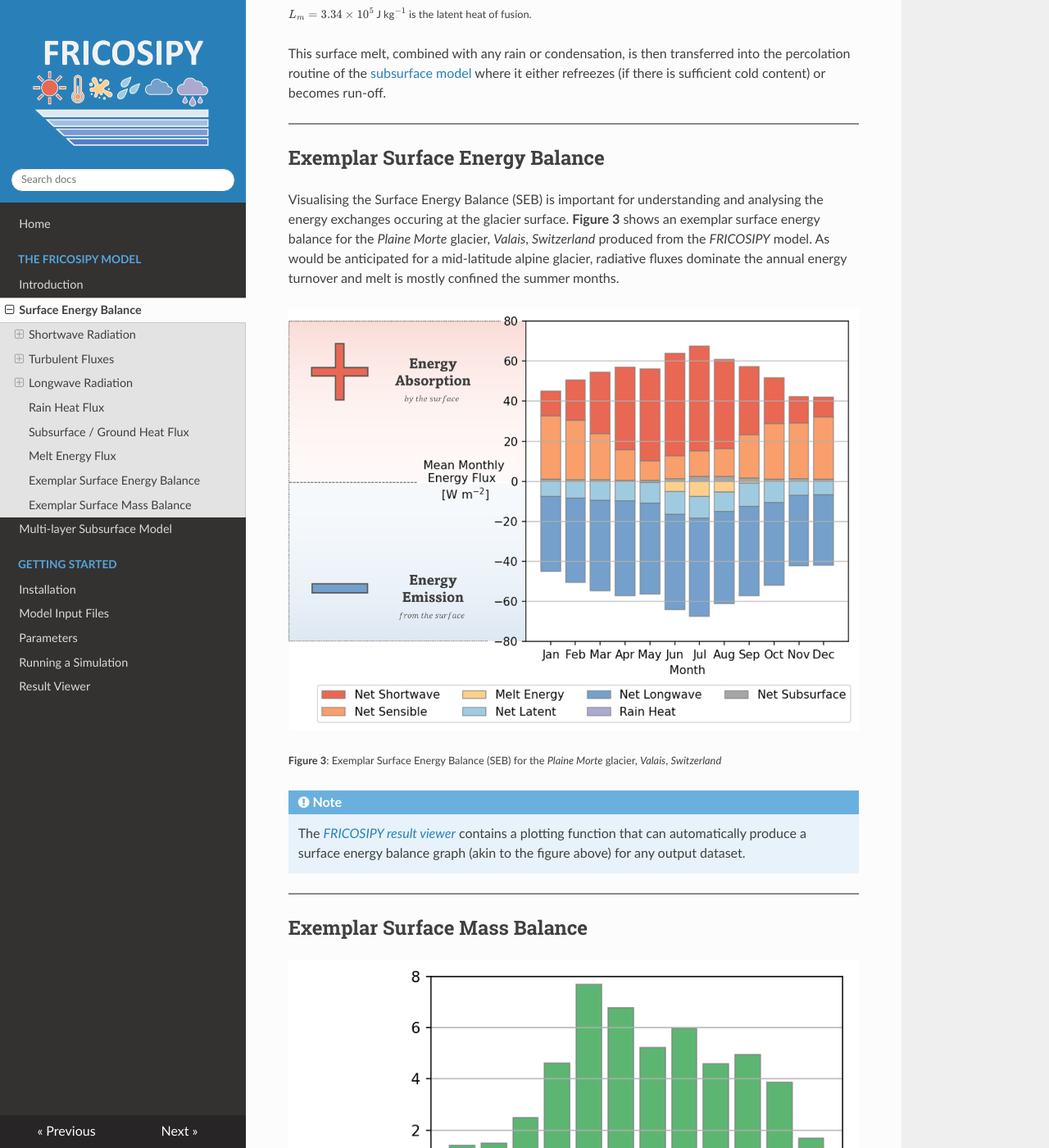
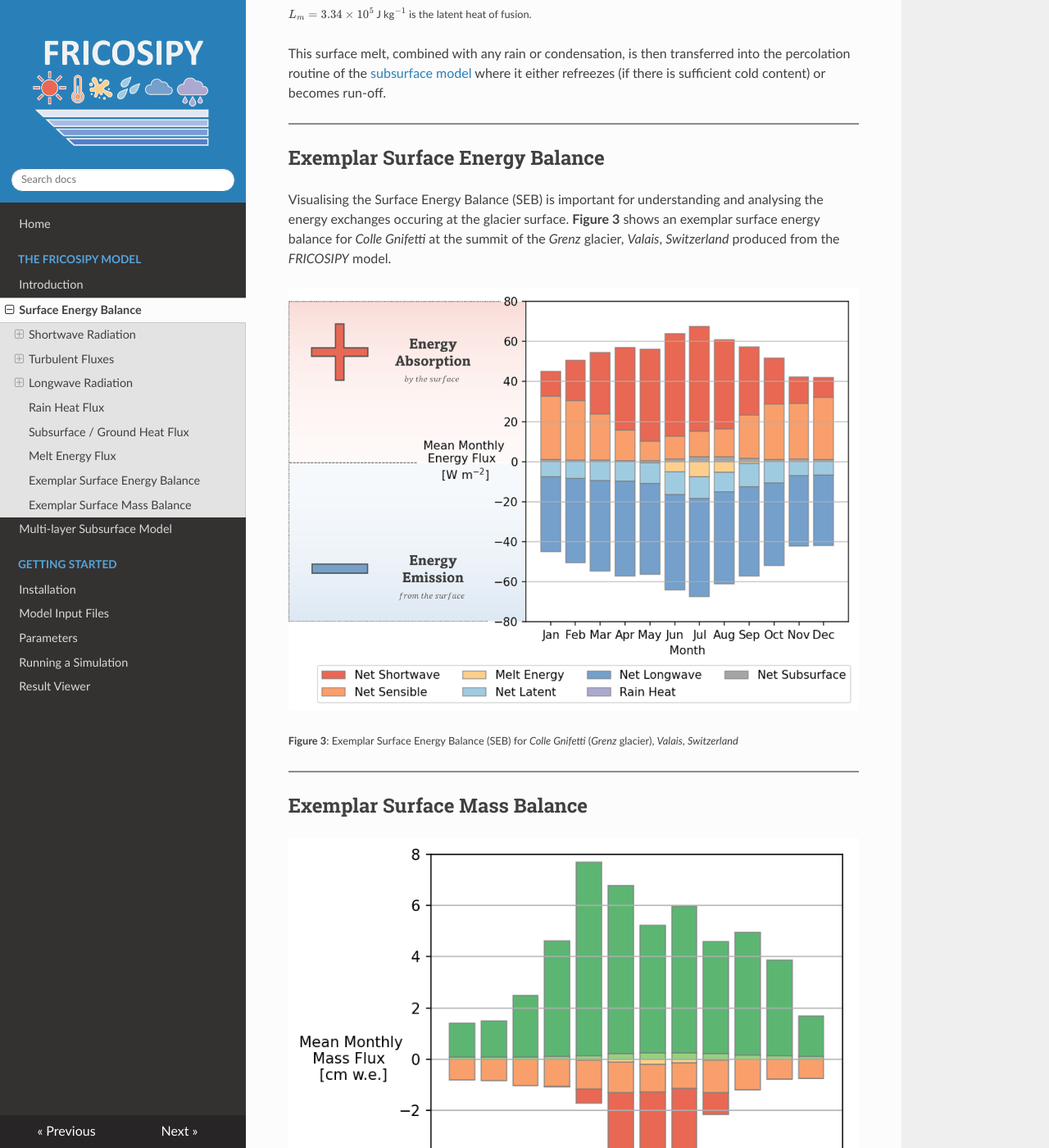
Before and after one commit to MarcusGastaldello/FRICOSIPY, an MkDocs documentation site: the page built from docs/surface_energy_balance.md, in a window 1280 px wide and 1400 px high, scrolled down 6886 px. Shown: the whole window at 82% size. Built offline with MkDocs 1.6.1, drawn with Linux system fonts in a browser that asks for light colours; nearby versions of some CDN libraries; some of the changed text lies outside the part shown.

Commit message:
Update surface_energy_balance.md

```diff
--- a/docs/surface_energy_balance.md
+++ b/docs/surface_energy_balance.md
@@ -326,15 +326,11 @@
 
 ## Exemplar Surface Energy Balance
 
-Visualising the Surface Energy Balance (SEB) is important for understanding and analysing the energy exchanges occuring at the glacier surface. **Figure 3** shows an exemplar surface energy balance for the *Plaine Morte* glacier, *Valais*, *Switzerland* produced from the *FRICOSIPY* model. As would be anticipated for a mid-latitude alpine glacier, radiative fluxes dominate the annual energy turnover and melt is mostly confined the summer months.
+Visualising the Surface Energy Balance (SEB) is important for understanding and analysing the energy exchanges occuring at the glacier surface. **Figure 3** shows an exemplar surface energy balance for *Colle Gnifetti* at the summit of the *Grenz* glacier, *Valais*, *Switzerland* produced from the *FRICOSIPY* model.
 
 ![Alt text](images/Exemplar_SEB.png)
 
-<small> **Figure 3**: Exemplar Surface Energy Balance (SEB) for the *Plaine Morte* glacier, *Valais*, *Switzerland* </small>
-
-!!! note
-
-    The [*FRICOSIPY result viewer*](result_viewer.md) contains a plotting function that can automatically produce a surface energy balance graph (akin to the figure above) for any output dataset.
+<small> **Figure 3**: Exemplar Surface Energy Balance (SEB) for *Colle Gnifetti* (*Grenz* glacier), *Valais*, *Switzerland* </small>
 
 <hr style="height:2px; background-color:#8b8b8b; border:none;" />
 
@@ -343,6 +339,11 @@
 
 ![Alt text](images/Exemplar_SMB.png)
 
+!!! note
+
+    The [*FRICOSIPY result viewer*](result_viewer.md) contains a plotting function that can automatically produce both a surface energy balance and surface mass balance graph (akin to the figures above) for any output dataset.
+
+<hr style="height:2px; background-color:#8b8b8b; border:none;" />
 
 <script type="text/javascript">
   document.querySelectorAll('details').forEach(el => {
```
